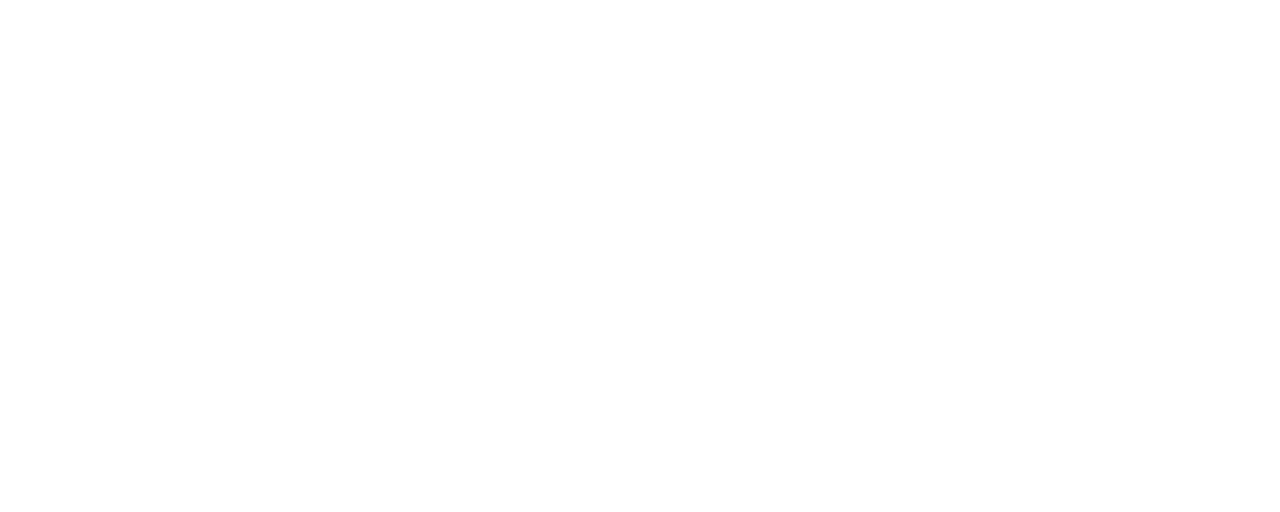
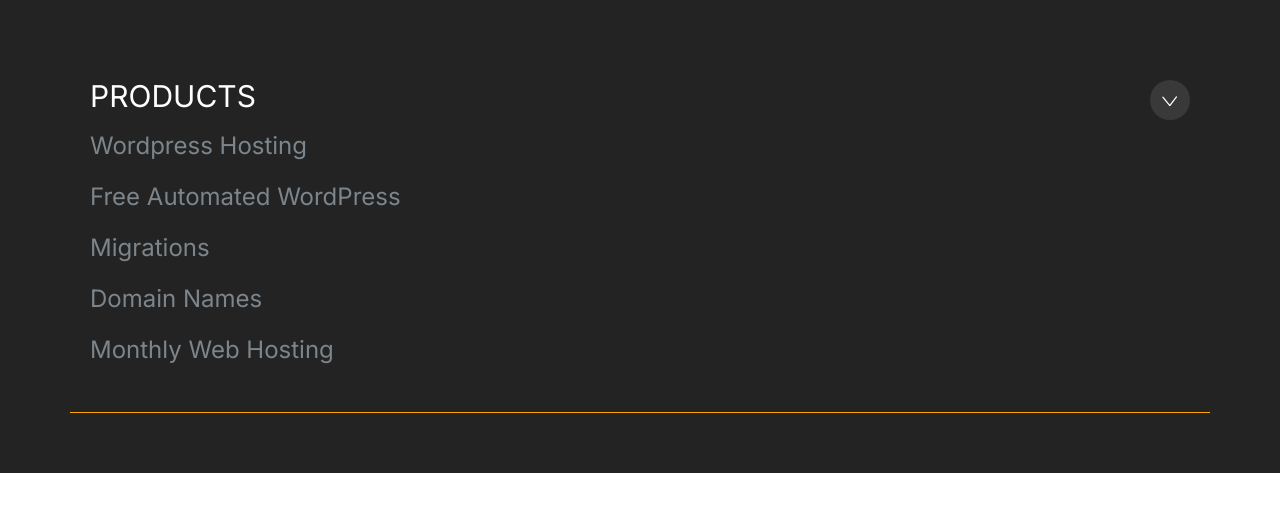
Before and after one commit to LevanceWam/HTMLCourse3, a plain HTML site: page index.html in a window 1280 px wide. Drawn offline with Linux system fonts and the light colour scheme.

Commit message:
starting on the footer

```diff
--- a/css/styles.css
+++ b/css/styles.css
@@ -914,3 +914,26 @@
 
 
 }
+
+/* * footer */
+
+.footer {
+    background: #232323;
+}
+
+.footer .list >li {
+    margin-bottom: 1.5rem;
+}
+
+.footer .list {
+    margin-top: .5rem;
+}
+
+.footer .collapsible {
+    padding: 2rem;
+    border-bottom: 1px solid orange;
+}
+
+.footer .collapsible__heading {
+    font-weight: 500;
+}
--- a/index.html
+++ b/index.html
@@ -14,7 +14,30 @@
 </head>
 
 <body>
+    <footer class="block block--dark footer">
+        <div class="container grid">
 
+            <div class="collapsible collapsible--expanded">
+                <header class="collapsible__header">
+                    <h2 class="collapsible__heading">PRODUCTS</h2>
+                    <svg class="icon icon--white collapsible__chevron">
+                        <!-- * this is the correct path that we need to enter to see the svg -->
+                        <use xlink:href="images/sprite.svg#chevron"></use>
+                    </svg>
+                </header>
+                <div class="collapsible__content">
+                    <ul class="list">
+                        <li>Wordpress Hosting</li>
+                        <li>Free Automated WordPress</li>
+                        <li>Migrations</li>
+                        <li>Domain Names</li>
+                        <li>Monthly Web Hosting</li>
+                    </ul>
+                </div>
+            </div>
+
+        </div>
+    </footer>
     <script src="js/main.js"></script>
 </body>
 
```
